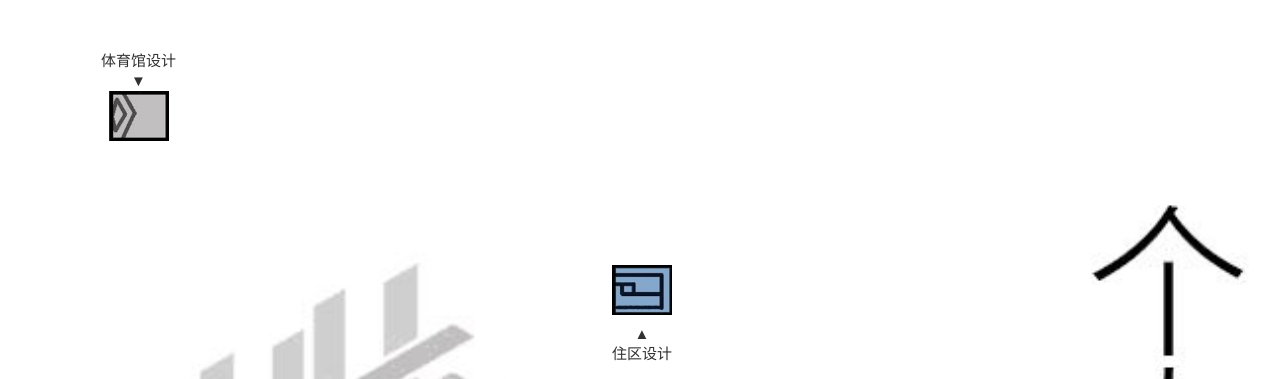
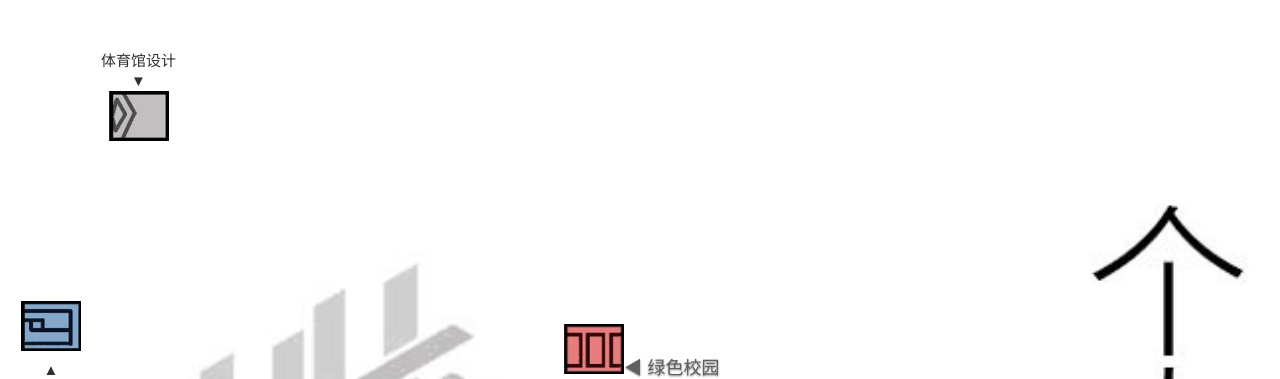
Before and after one commit to miaokeyan/ljz.github.io, a plain HTML site: page index.html in a window 1280 px wide. Shown: the top 379 px of the page. Drawn offline with nearby package versions, Linux system fonts and the light colour scheme.

Commit message:
Update index.html

```diff
--- a/index.html
+++ b/index.html
@@ -61,7 +61,8 @@
                   style="position:absolute;
                            top:50px;
                            left:100px;
-                           border-width: 0;">
+                           border-width: 0;
+			   float:left;">
                   <h5>体育馆设计</h5>
                   <h5>▼</h5>
                   <img src="images/con-1.jpg"  style="height:50px;width:60px;">
@@ -91,7 +92,11 @@
                   }
                </script>
 
-               <button type="button" onclick="dianwo2()" style="border-width: 0;">
+               <button type="button" onclick="dianwo2()" style="position:absolute;
+                           top:300px;
+                           left:20px;
+                           border-width: 0;
+                           float:left;">
                   <img src="images/con-2.jpg"  style="height:50px;width:60px;">
                   <h5>▲</h5>
                   <h5>住区设计</h5>
```
